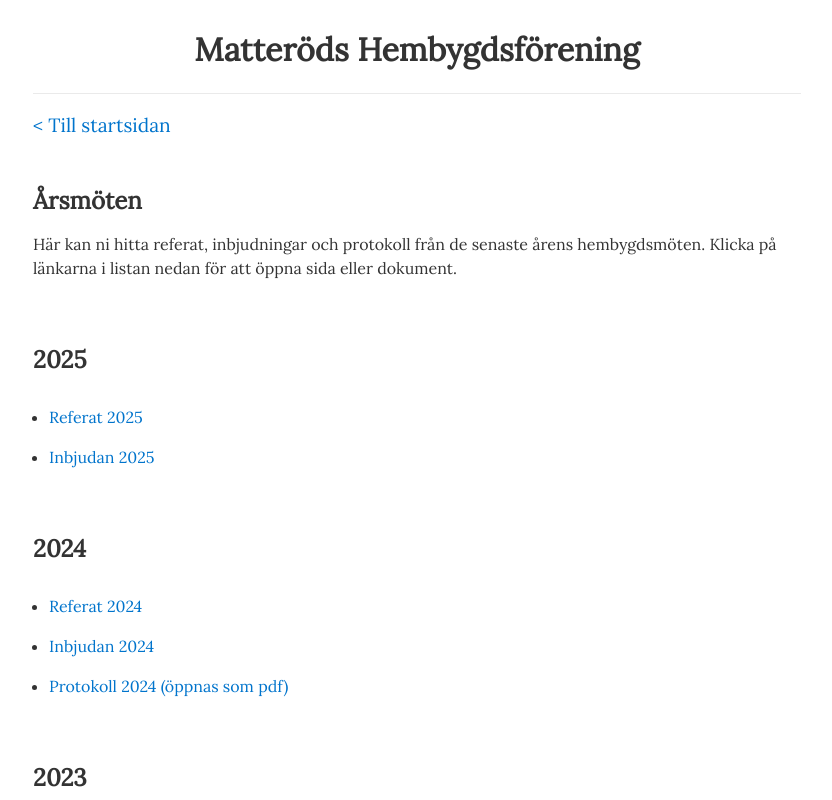
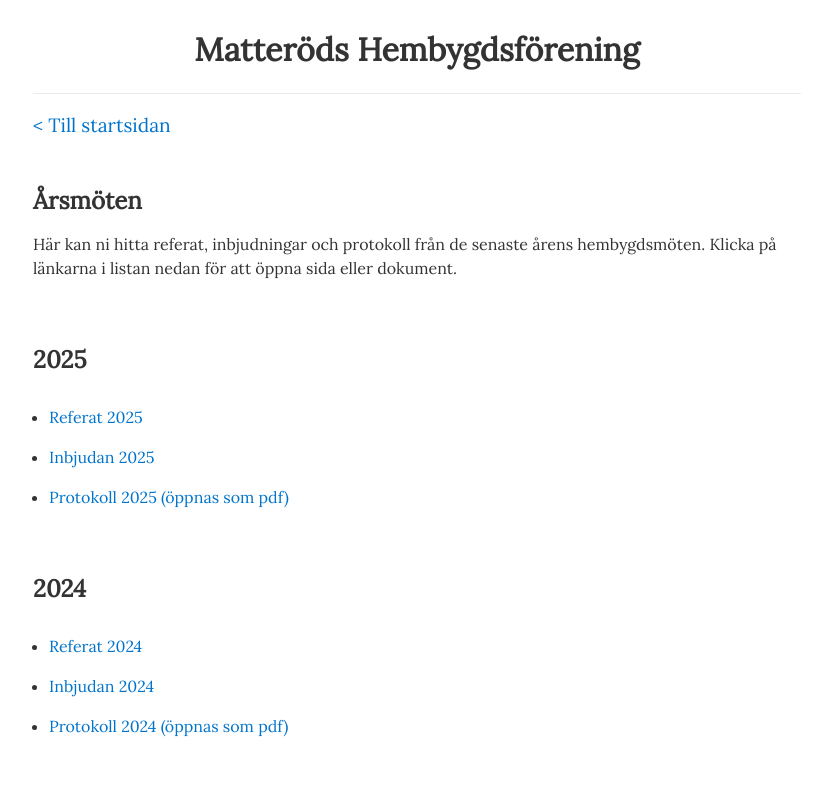
Before and after one commit to karlskag/hembygd-web, a Next.js app: page /meetings in a window 1280 px wide. Shown: the top 800 px of the page, without its empty margins (223-1055 px from the left). Built offline with nearby package versions, Linux system fonts and the light colour scheme.

Commit message:
feat: add protocol 2025

```diff
--- a/pages/index.js
+++ b/pages/index.js
@@ -92,8 +92,8 @@ export default function Home() {
         <h4 className={styles.label} id="document">Dokument (öppnas som pdf)</h4>
         <ul>
           <li>
-            <Link href="documents/protokoll-2024.pdf">
-              Protokoll för årsmöte 4 augusti 2024
+            <Link href="documents/protokoll-2025.pdf">
+              Protokoll för årsmöte 3 augusti 2025
             </Link>
           </li>
           <li>
--- a/pages/meetings/index.js
+++ b/pages/meetings/index.js
@@ -41,6 +41,11 @@ export default function Meetings() {
             <li>
               <Link href="/inbjudan/2025">
                 Inbjudan 2025
+              </Link>
+            </li>
+            <li>
+              <Link href="documents/protokoll-2025.pdf">
+                Protokoll 2025 (öppnas som pdf)
               </Link>
             </li>
           </ul>
```
Also changed, not shown: 1 other file (tests, documents, lock files or other folders).
